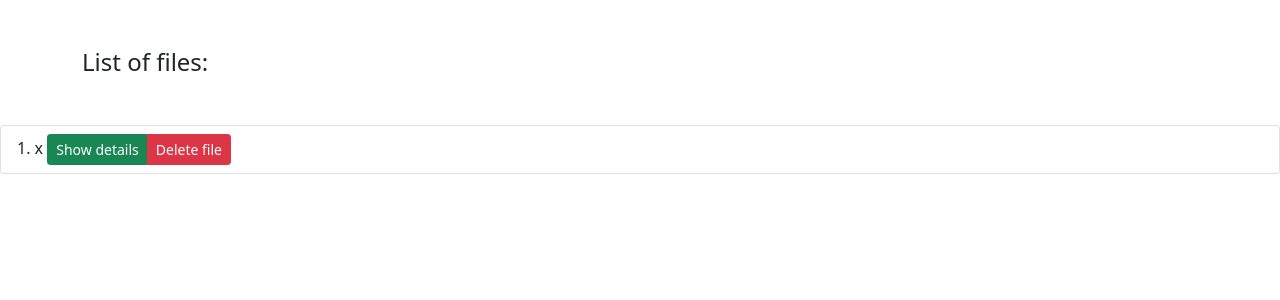
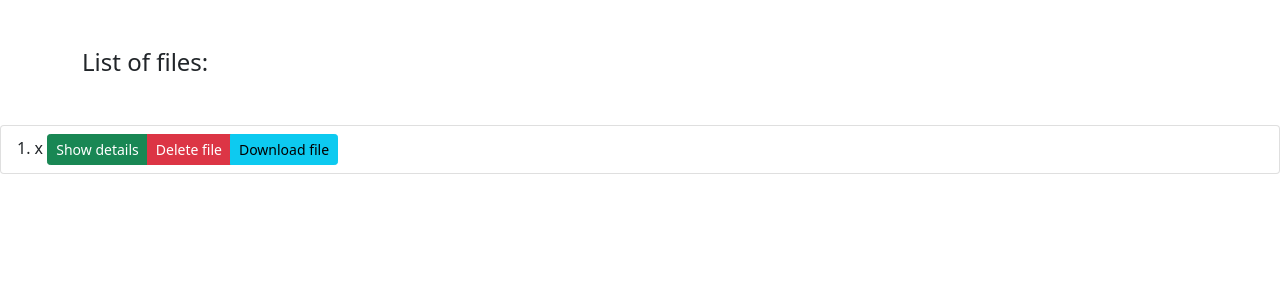
Before and after one commit to Glooshak/file_storage, a Django app: page /browser_api/ in a window 1280 px wide. Shown: the part 56-356 px from the top of the page. Run offline with Django 3.2, Linux system fonts and the light colour scheme; tables that the repository leaves empty hold one stand-in row (values such as "Sample post").

Commit message:
Added a downloading button for files.

```diff
--- a/files_manager/templates/files_manager/feed.html
+++ b/files_manager/templates/files_manager/feed.html
@@ -22,6 +22,11 @@
                                data-bs-toggle="tooltip"
                                data-bs-placement="top"
                                title="Delete this file">Delete file</a>
+                            <a href="#"
+                               class="btn btn-info"
+                               data-bs-toggle="tooltip"
+                               data-bs-placement="top"
+                               title="Download file">Download file</a>
                         </div>
                     </li>
                 {% endfor %}
```
